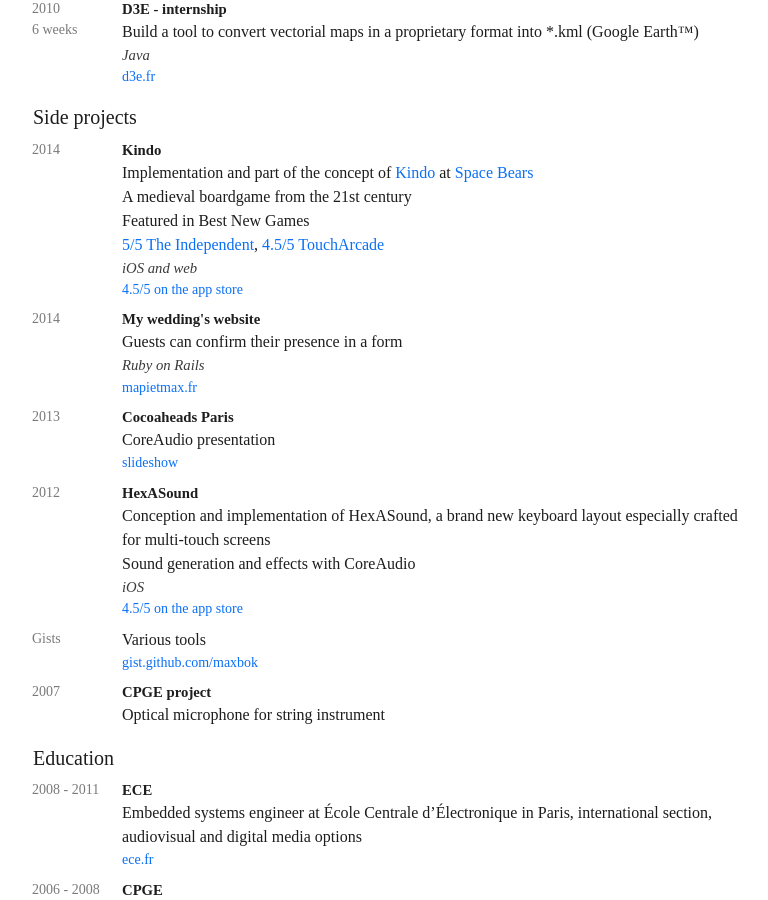
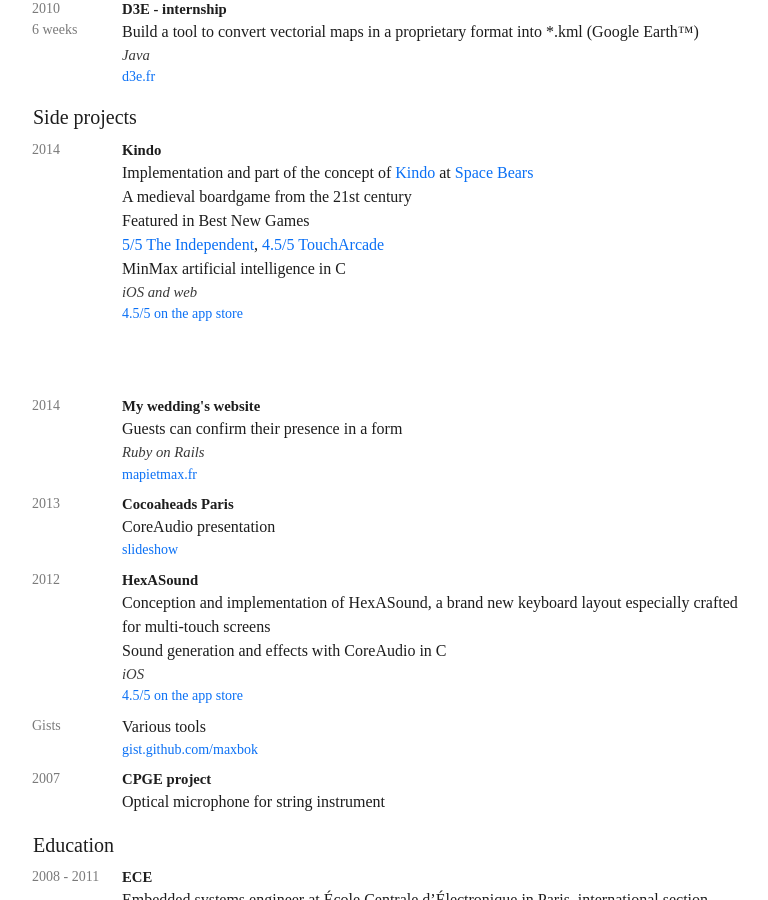
Before and after one commit to maxbok/me, a Jekyll site: the page built from _posts/en/0000-01-01-index.html, in a window 1280 px wide and 900 px high, scrolled down 564 px. Shown: the whole window, without its empty margins (250-1018 px from the left). Built offline with Jekyll 4.4.1, drawn with Linux system fonts in a browser that asks for light colours.

Commit message:
Merge branch 'master' into pdf

```diff
--- a/_posts/fr/2014-06-01-kindo.md
+++ b/_posts/fr/2014-06-01-kindo.md
@@ -3,11 +3,12 @@
 start_date: 2014-06-01
 category: side_project
 link: https://itunes.apple.com/us/app/hexasound/id963680485?mt=8
-link_placeholder: 4.5/5 sur l'app store<br><br><br><br>
+link_placeholder: 4.5/5 sur l'app store<br><br><br>
 job_description: iOS et web
 ---
 
 Implémentation et partie du concept de <a href="http://kindogame.fr">Kindo</a> à <a href="http://spacebears.fr">Space Bears</a><br />
 Un jeu de plateau médiéval conçu pour le 21ème siècle<br />
 Sélectionné dans la section meilleurs jeux<br />
-<a href="http://www.independent.co.uk/life-style/gadgets-and-tech/gaming/kindo-ios-review-a-game-for-tactical-immersion-10228964.html">5/5 The Independent</a>, <a href="http://toucharcade.com/2015/05/13/kindo-review-respect-but-not-love/">4.5/5 TouchArcade</a>
+<a href="http://www.independent.co.uk/life-style/gadgets-and-tech/gaming/kindo-ios-review-a-game-for-tactical-immersion-10228964.html">5/5 The Independent</a>, <a href="http://toucharcade.com/2015/05/13/kindo-review-respect-but-not-love/">4.5/5 TouchArcade</a><br />
+Intelligence artificielle MinMax en C
```
Also changed, not shown: _posts/en/2012-01-01-hexasound.md (+1 -1 lines), _posts/en/2014-06-01-kindo.md (+3 -2 lines), _posts/fr/2012-01-01-hexasound.md (+1 -1 lines).
